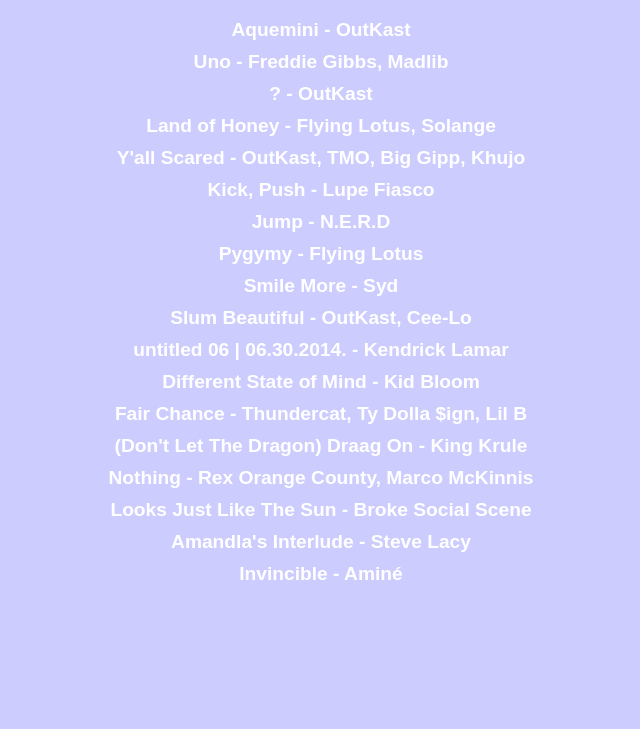
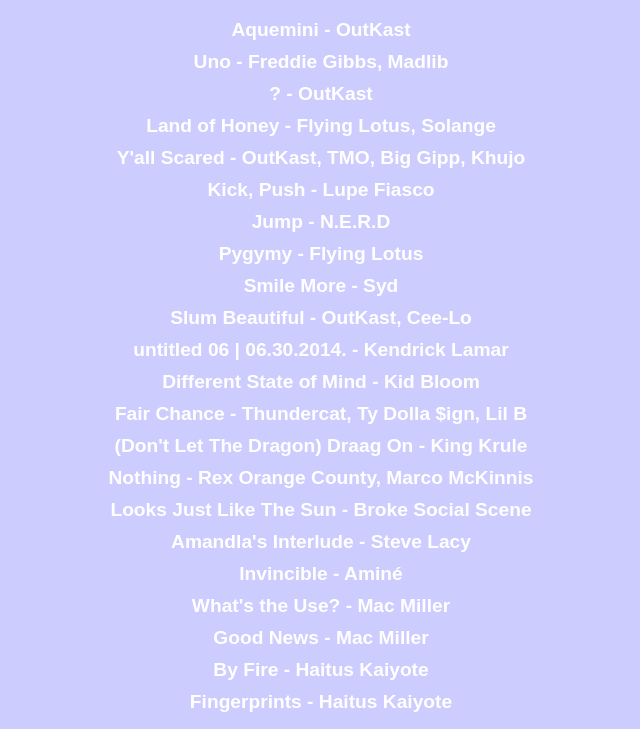
Before and after one commit to galenhy/forhannah, a plain HTML site: page index.html in a window 1280 px wide. Shown: the part 190-919 px from the top of the page, without its empty margins (319-959 px from the left). Before the commit the page ends 800 px from the top, so only its background shows below. Drawn offline with Linux system fonts and the light colour scheme.

Commit message:
Add files via upload

```diff
--- a/index.html
+++ b/index.html
@@ -38,6 +38,10 @@
         <li><a href="https://open.spotify.com/track/0QPoBU27mAufLpou0WJwHf?si=tgmH1C8qSWWyRQ0XKJTBFw">Looks Just Like The Sun - Broke Social Scene</a></li>
         <li><a href="https://open.spotify.com/track/66nc8Tv8zeo4N9ZSoG3kPI?si=EyMEANW-TcqJf9PYGA1MHQ">Amandla's Interlude - Steve Lacy</a></li>
         <li><a href="https://open.spotify.com/track/6VS7wKwtvL2FvTupYSWZ9e?si=N22rjDlZQUWCN5zxqp0rSg">Invincible - Aminé</a></li>
+        <li><a href="https://open.spotify.com/track/2dgrYdgguVZKeCsrVb9XEs?si=NUbStmvURjWsIpdqaAw9mQ">What's the Use? - Mac Miller</a></li>
+        <li><a href="https://open.spotify.com/track/1DWZUa5Mzf2BwzpHtgbHPY?si=HmEUvWdMTHSgVms8M-bVjQ">Good News - Mac Miller</a></li>
+        <li><a href="https://open.spotify.com/track/5g2J8zkYoREF1NOJuCuXGc?si=n3qxHMzuQbCY7zYR6cDQFQ">By Fire - Haitus Kaiyote</a></li>
+        <li><a href="https://open.spotify.com/track/3c7N2fCFB4JVKGF8cWfteh?si=q02SbRCJTm2HLnNen9pLpg">Fingerprints - Haitus Kaiyote</a></li>
     </ul>
 </body>
 </html>
```
Also changed, not shown: misc.html (+1 -0 lines).
